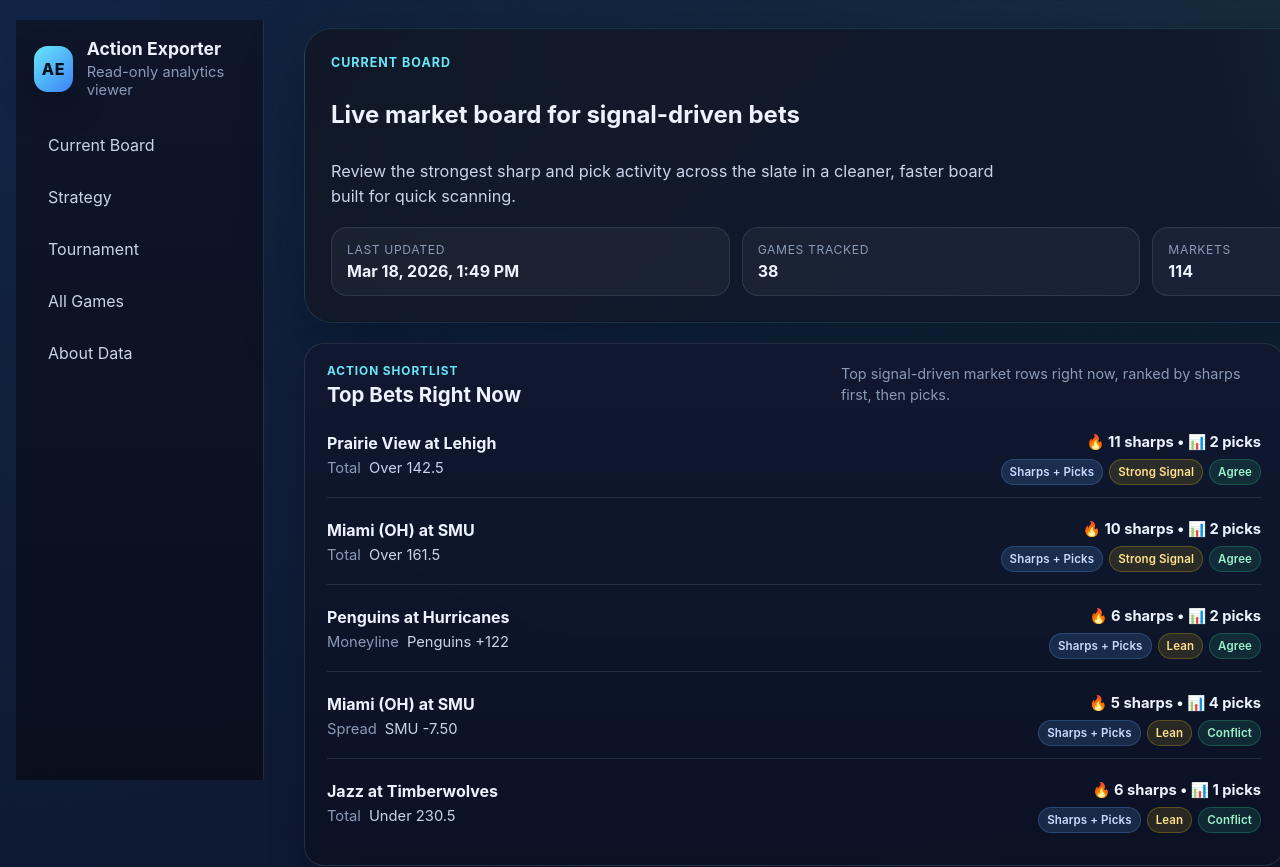
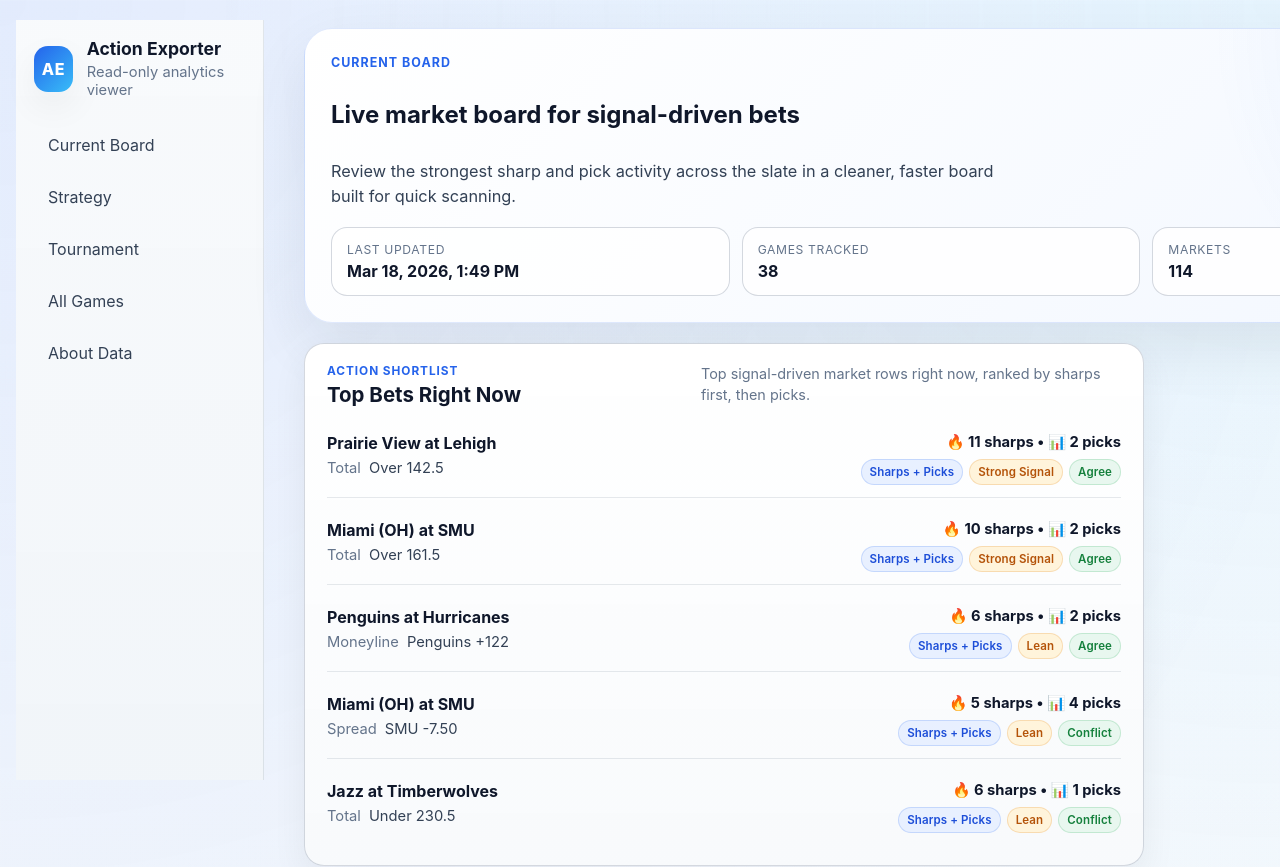
Before and after one commit to kevinheinzelman/action-exporter-view, a Next.js app: page / in a window 1280 px wide. Shown: the top 867 px of the page. Built offline with nearby package versions, Linux system fonts and the light colour scheme.

Commit message:
Add files via upload

```diff
--- a/app/globals.css
+++ b/app/globals.css
@@ -1,25 +1,25 @@
 :root {
-  --bg: #0b1020;
-  --bg-elevated: #10172b;
-  --surface: rgba(12, 19, 39, 0.76);
-  --surface-strong: #121a31;
-  --surface-soft: rgba(255, 255, 255, 0.04);
-  --surface-border: rgba(148, 163, 184, 0.18);
-  --surface-border-strong: rgba(148, 163, 184, 0.28);
-  --text: #edf2ff;
-  --text-soft: #c9d4ea;
-  --text-muted: #8b9ab7;
-  --accent: #67e8f9;
-  --accent-strong: #3b82f6;
-  --accent-soft: rgba(103, 232, 249, 0.12);
-  --signal: rgba(96, 165, 250, 0.16);
-  --signal-border: rgba(96, 165, 250, 0.24);
-  --strength: rgba(250, 204, 21, 0.12);
-  --strength-border: rgba(250, 204, 21, 0.24);
-  --agreement: rgba(52, 211, 153, 0.12);
-  --agreement-border: rgba(52, 211, 153, 0.24);
-  --shadow-lg: 0 24px 60px rgba(2, 6, 23, 0.35);
-  --shadow-md: 0 14px 36px rgba(2, 6, 23, 0.22);
+  --bg: #edf2f8;
+  --bg-elevated: #f7f9fc;
+  --surface: rgba(255, 255, 255, 0.9);
+  --surface-strong: #ffffff;
+  --surface-soft: rgba(244, 247, 251, 0.92);
+  --surface-border: rgba(100, 116, 139, 0.16);
+  --surface-border-strong: rgba(100, 116, 139, 0.28);
+  --text: #0f172a;
+  --text-soft: #334155;
+  --text-muted: #64748b;
+  --accent: #2563eb;
+  --accent-strong: #0f766e;
+  --accent-soft: rgba(37, 99, 235, 0.08);
+  --signal: #e8f0ff;
+  --signal-border: rgba(37, 99, 235, 0.18);
+  --strength: #fff4db;
+  --strength-border: rgba(217, 119, 6, 0.2);
+  --agreement: #e8f7ef;
+  --agreement-border: rgba(22, 163, 74, 0.18);
+  --shadow-lg: 0 24px 60px rgba(15, 23, 42, 0.08);
+  --shadow-md: 0 14px 36px rgba(15, 23, 42, 0.06);
   --radius-xl: 28px;
   --radius-lg: 20px;
   --radius-md: 14px;
@@ -36,9 +36,9 @@ body {
   padding: 0;
   min-height: 100%;
   background:
-    radial-gradient(circle at top left, rgba(59, 130, 246, 0.18), transparent 30%),
-    radial-gradient(circle at top right, rgba(103, 232, 249, 0.12), transparent 22%),
-    linear-gradient(180deg, #09101f 0%, #0c1427 48%, #0a1120 100%);
+    radial-gradient(circle at top left, rgba(37, 99, 235, 0.1), transparent 28%),
+    radial-gradient(circle at top right, rgba(14, 165, 233, 0.08), transparent 22%),
+    linear-gradient(180deg, #f8fbff 0%, #f1f5f9 48%, #eaf0f7 100%);
   color: var(--text);
   font-family: Inter, "Segoe UI", Roboto, Helvetica, Arial, sans-serif;
 }
@@ -74,9 +74,9 @@ a {
   padding: 18px;
   border-right: 1px solid var(--surface-border);
   background:
-    linear-gradient(180deg, rgba(15, 23, 42, 0.9), rgba(9, 14, 28, 0.94)),
+    linear-gradient(180deg, rgba(248, 250, 252, 0.96), rgba(241, 245, 249, 0.98)),
     var(--surface);
-  backdrop-filter: blur(18px);
+  backdrop-filter: blur(16px);
 }
 
 .app-main {
@@ -101,8 +101,8 @@ a {
   display: grid;
   place-items: center;
   border-radius: 14px;
-  background: linear-gradient(135deg, var(--accent), var(--accent-strong));
-  color: #07111e;
+  background: linear-gradient(135deg, var(--accent), #38bdf8);
+  color: white;
   font-weight: 800;
   letter-spacing: 0.04em;
   box-shadow: var(--shadow-md);
@@ -143,8 +143,8 @@ a {
 }
 
 .nav a:hover {
-  background: rgba(255, 255, 255, 0.05);
-  border-color: var(--surface-border);
+  background: rgba(37, 99, 235, 0.06);
+  border-color: var(--surface-border-strong);
   color: var(--text);
   transform: translateX(2px);
 }
@@ -157,13 +157,13 @@ a {
 .hero,
 .panel {
   background:
-    linear-gradient(180deg, rgba(17, 25, 49, 0.82), rgba(11, 18, 36, 0.92)),
+    linear-gradient(180deg, rgba(255, 255, 255, 0.96), rgba(248, 250, 252, 0.98)),
     var(--surface);
-  border: 1px solid var(--surface-border);
+  border: 1px solid var(--surface-border-strong);
   border-radius: var(--radius-lg);
   padding: 18px;
   box-shadow: var(--shadow-md);
-  backdrop-filter: blur(18px);
+  backdrop-filter: blur(14px);
 }
 
 .hero h2,
@@ -337,9 +337,9 @@ th {
   position: relative;
   overflow: hidden;
   background:
-    radial-gradient(circle at top right, rgba(103, 232, 249, 0.12), transparent 28%),
-    linear-gradient(135deg, rgba(17, 24, 39, 0.95), rgba(16, 24, 48, 0.92));
-  border: 1px solid rgba(103, 232, 249, 0.12);
+    radial-gradient(circle at top right, rgba(59, 130, 246, 0.1), transparent 28%),
+    linear-gradient(135deg, rgba(255, 255, 255, 0.98), rgba(242, 247, 255, 0.98));
+  border: 1px solid rgba(37, 99, 235, 0.14);
   border-radius: var(--radius-xl);
   padding: 26px;
   box-shadow: var(--shadow-lg);
@@ -386,8 +386,8 @@ th {
   gap: 4px;
   padding: 14px 15px;
   border-radius: 16px;
-  background: rgba(255, 255, 255, 0.04);
-  border: 1px solid var(--surface-border);
+  background: rgba(255, 255, 255, 0.88);
+  border: 1px solid var(--surface-border-strong);
 }
 
 .current-board-meta-chip span {
@@ -411,7 +411,7 @@ th {
 }
 
 .current-board-top-bets-focused {
-  max-width: 980px;
+  max-width: 840px;
 }
 
 .current-board-section-head {
@@ -561,10 +561,10 @@ th {
 }
 
 .current-board-table-modern {
-  border: 1px solid var(--surface-border);
+  border: 1px solid var(--surface-border-strong);
   border-radius: 20px;
   overflow: hidden;
-  background: rgba(255, 255, 255, 0.02);
+  background: rgba(255, 255, 255, 0.82);
 }
 
 .current-board-table-row {
@@ -582,9 +582,9 @@ th {
 .current-board-table-head {
   padding-top: 13px;
   padding-bottom: 13px;
-  border-bottom: 1px solid var(--surface-border);
+  border-bottom: 1px solid var(--surface-border-strong);
   color: var(--text-muted);
-  background: rgba(255, 255, 255, 0.04);
+  background: rgba(241, 245, 249, 0.96);
   font-size: 0.76rem;
   font-weight: 700;
   letter-spacing: 0.05em;
@@ -594,12 +594,12 @@ th {
 .current-board-data-row {
   padding-top: 14px;
   padding-bottom: 14px;
-  border-bottom: 1px solid rgba(148, 163, 184, 0.14);
+  border-bottom: 1px solid rgba(148, 163, 184, 0.2);
   transition: background-color 160ms ease, transform 160ms ease;
 }
 
 .current-board-data-row:hover {
-  background: rgba(255, 255, 255, 0.035);
+  background: rgba(239, 246, 255, 0.86);
 }
 
 .current-board-data-row:last-of-type {
@@ -655,19 +655,19 @@ th {
 .current-board-pill-signal {
   background: var(--signal);
   border-color: var(--signal-border);
-  color: #c7dbff;
+  color: #1d4ed8;
 }
 
 .current-board-pill-strength {
   background: var(--strength);
   border-color: var(--strength-border);
-  color: #ffe08b;
+  color: #b45309;
 }
 
 .current-board-pill-agreement {
   background: var(--agreement);
   border-color: var(--agreement-border);
-  color: #9bf0c9;
+  color: #15803d;
 }
 
 @media (max-width: 980px) {
```
